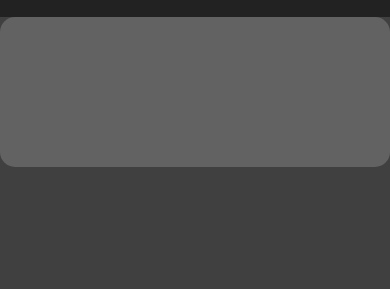
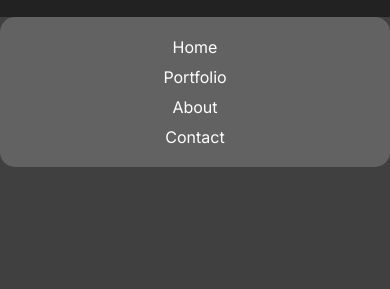
Before and after one commit to CargoBlitz/cargoblitz.github.io, a plain HTML site: page index.html in a window 390 px wide. Both pictures are taken after a click on the label 345 px from the left and 34 px from the top of the page. Shown: the part 53-342 px from the top of the page. Drawn offline with Linux system fonts and the light colour scheme; a web font is replaced by a local one.

Commit message:
Mobile nav and desktop nav DONE!

```diff
--- a/css/main.css
+++ b/css/main.css
@@ -13,6 +13,9 @@
 }
 html {
     scroll-behavior: smooth;
+}
+.fadein {
+    animation: fadeIn 1000ms ease-in-out forwards;
 }
 .nav {
     position: fixed;
@@ -171,6 +174,21 @@ html {
     .sidebar li {
         display: none;
     }
+    .sidebar li a {
+        text-decoration: none;
+        color: white;
+        font-family: 'Inter', sans-serif;
+        font-size: 16px;
+    }
+    .sidebar nav {
+        height: 100%;
+        display: flex;
+        align-items: center;
+        justify-content: center;
+        text-align: center;
+        flex-direction: column;
+        gap: 10px;
+    }
     .nav-list ul .hamburger {
         display: block;
     }
@@ -210,7 +228,6 @@ html {
 }
 .main-text h3, .main-text h1 {
     opacity: 0;
-    animation: fadeIn 1000ms ease-in-out forwards;
 }
 .main-text h3 {
     margin-top: 5px;
--- a/index.html
+++ b/index.html
@@ -28,13 +28,16 @@
     </div>
     <div class="sidebar">
         <nav>
-            <li>Home</li>
+            <li class="li-mobile"><a href="#main">Home</a></li>
+            <li class="li-mobile"><a href="#portfolio">Portfolio</a></li>
+            <li class="li-mobile"><a href="#about">About</a></li>
+            <li class="li-mobile"><a href="#contact">Contact</a></li>
         </nav>
     </div>
     <div class="main section" id="main">
         <div class="main-text">
-            <h1>👋Hello, I'm a Website Developer</h1>
-            <h3>description</h3>
+            <h1 class="fadein">👋Hello, I'm a Website Developer</h1>
+            <h3 class="fadein">description</h3>
         </div>
     </div>
     <div class="portfolio section" id="portfolio">
--- a/js/script.js
+++ b/js/script.js
@@ -1,14 +1,24 @@
 const hamburger = document.querySelector('.hamburger-menu input');
 const sidebar = document.querySelector('.sidebar');
-const liElements = document.getElementById("li-mobile")
+const liElements = document.querySelectorAll('.li-mobile');
 
 hamburger.addEventListener('change', () => {
     if (hamburger.checked) {
+        liElements.forEach(li => {
+            li.style.display = "block";
+            li.style.animation = 'fadeIn 0.2s';
+          });
         sidebar.classList.add('open');
         sidebar.style.display = 'flex';
         sidebar.style.animation = 'show 0.3s forwards';
     } else {
         sidebar.style.animation = 'hide 0.3s forwards';
+        liElements.forEach(li => {
+            li.style.animation = 'fadeOut 0.2s';
+            setTimeout(() => {
+                li.style.display = "none";
+              }, 150)
+          });
         setTimeout(() => {
             sidebar.style.display = 'none';
             sidebar.classList.remove('open');
```
